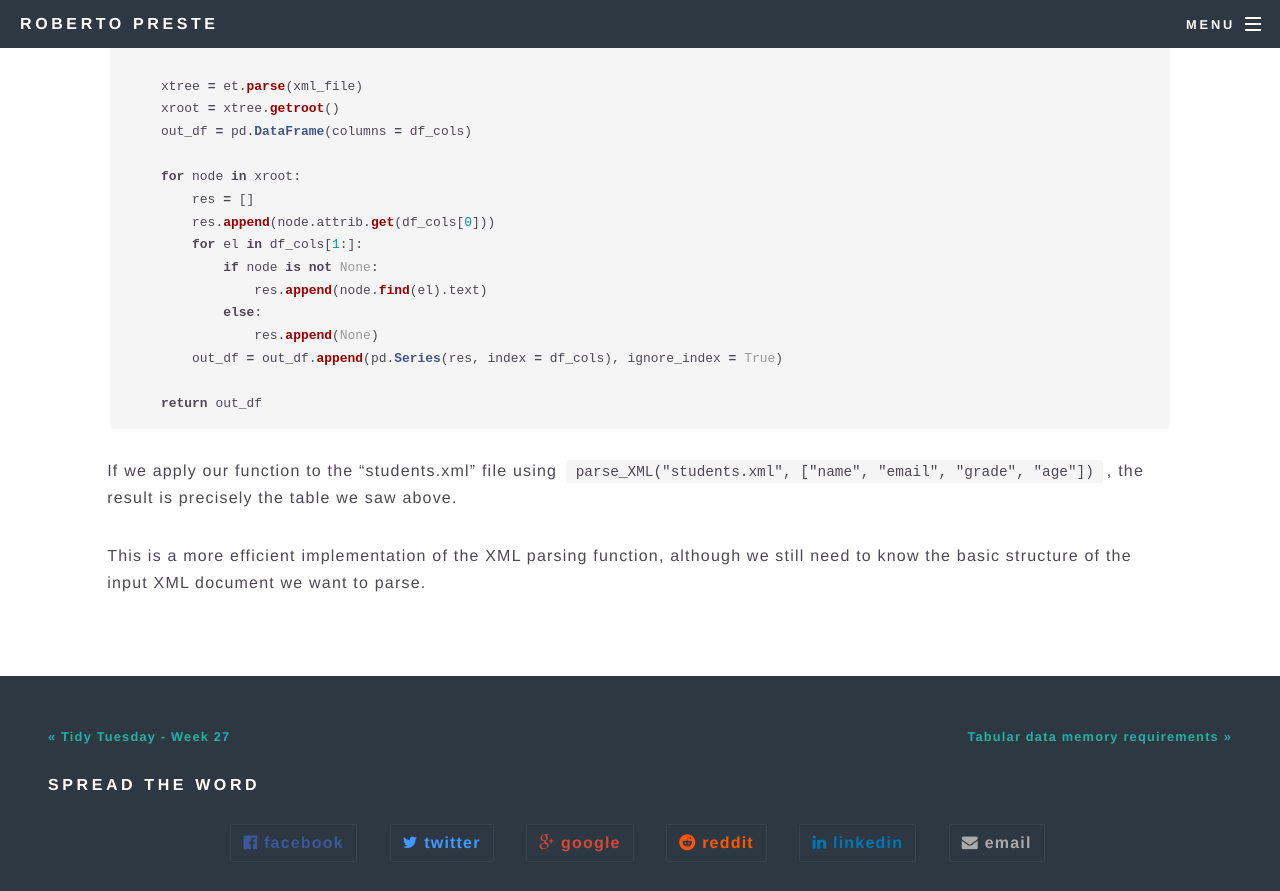
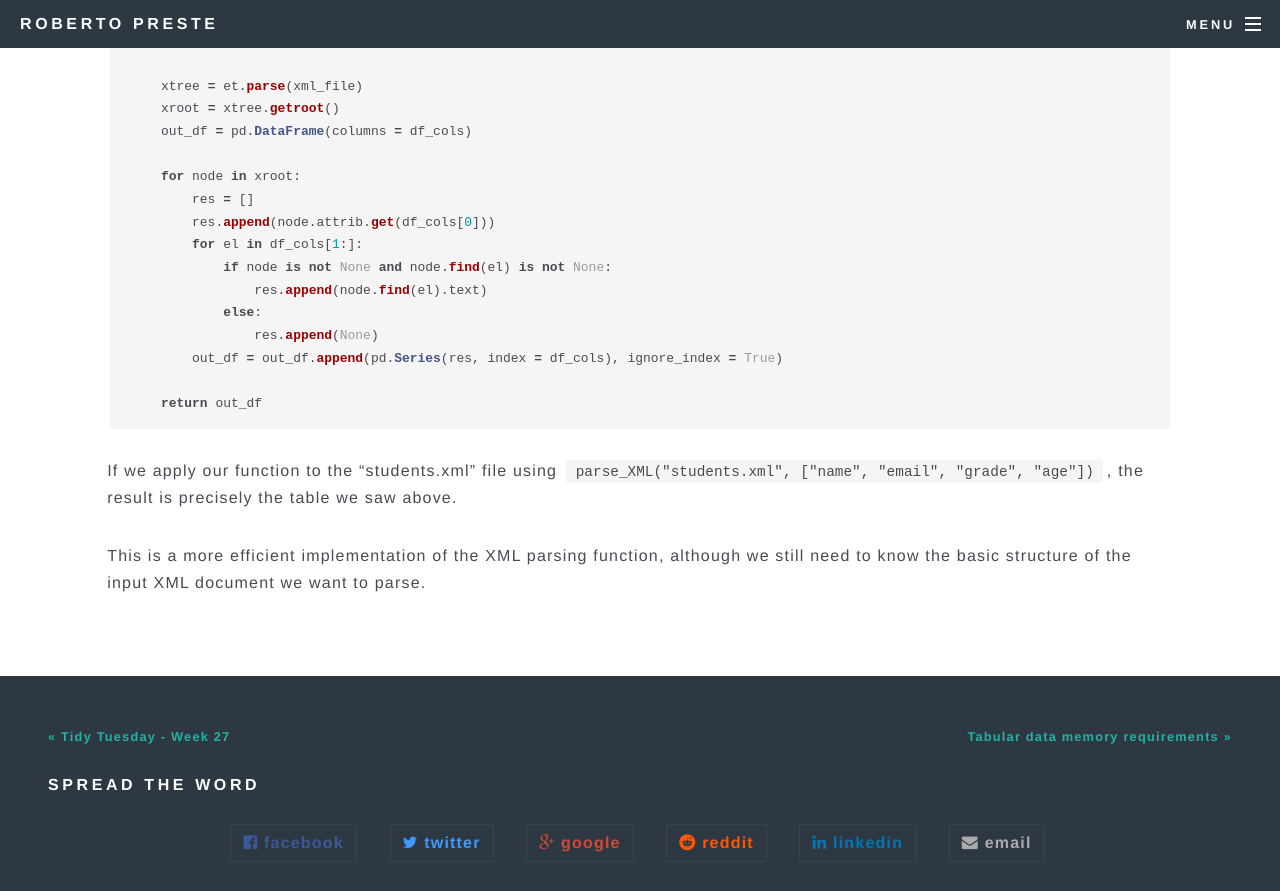
Before and after one commit to robertopreste/robertopreste.github.io, a Jekyll site: the page built from _posts/2018-10-07-parse-xml-into-dataframe.md, in a window 1280 px wide and 900 px high, scrolled down 3385 px. Shown: the top 891 px of the window. Built offline with Jekyll 4.4.1, drawn with Linux system fonts in a browser that asks for light colours; comment, search, counter and statistics services are not loaded.

Commit message:
Update XML parsing post

```diff
--- a/_posts/2018-10-07-parse-xml-into-dataframe.md
+++ b/_posts/2018-10-07-parse-xml-into-dataframe.md
@@ -123,7 +123,7 @@ def parse_XML(xml_file, df_cols):
         res = []
         res.append(node.attrib.get(df_cols[0]))
         for el in df_cols[1:]:
-            if node is not None:
+            if node is not None and node.find(el) is not None:
                 res.append(node.find(el).text)
             else:
                 res.append(None)
```
